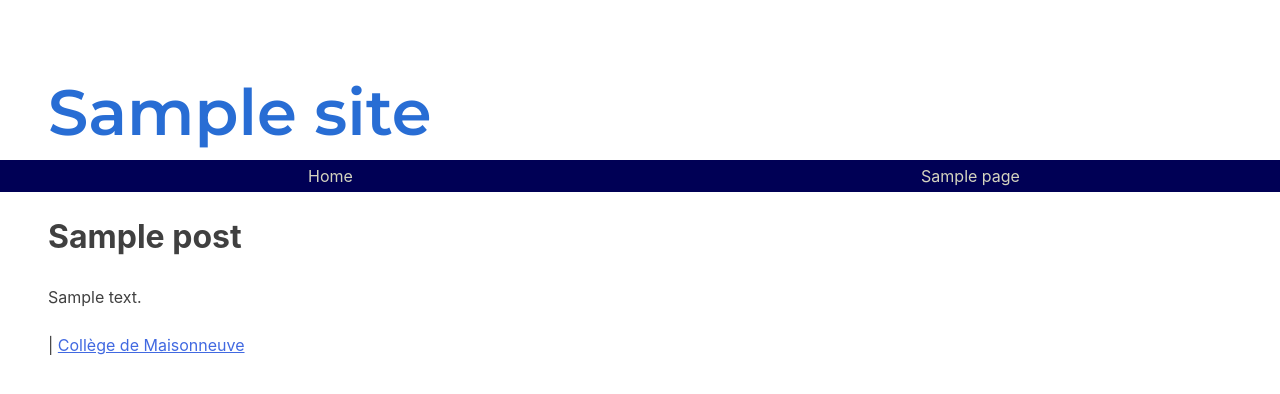
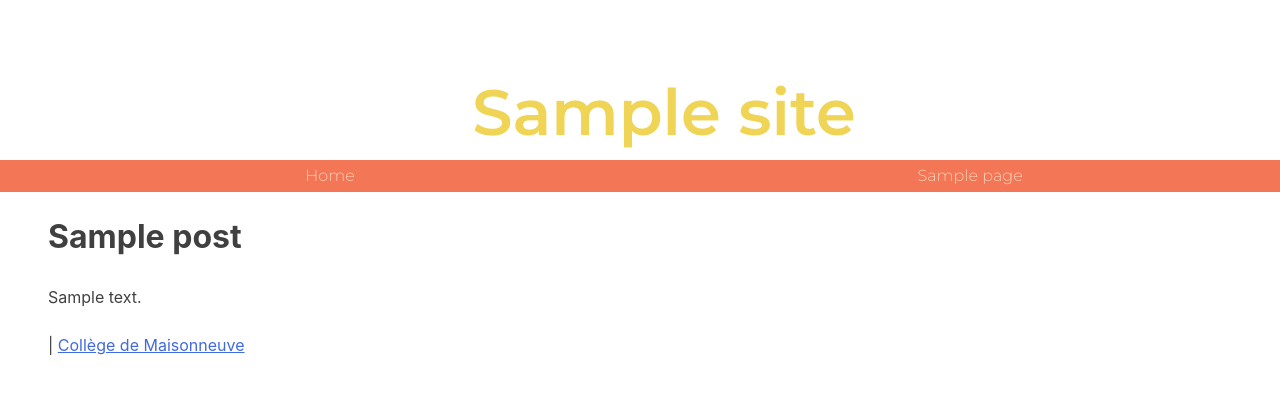
Before and after one commit to tamylaemy/labo-5, a WordPress theme: template themes/theme-4w4/theme-4w4/page.php in a window 1280 px wide. Shown: the top 394 px of the page. Run offline with PHP 8.4 and a stand-in for WordPress, Linux system fonts and the light colour scheme; the site name, menu and one post (Sample post) are stand-ins, and other content is empty; some libraries are stand-ins or nearby versions.

Commit message:
modification title + color + font-family

```diff
--- a/index.html
+++ b/index.html
@@ -5,7 +5,7 @@
 	<meta name="viewport" content="width=device-width, initial-scale=1">
 	<link rel="profile" href="https://gmpg.org/xfn/11">
 
-	<title>4W4 – Un site utilisant WordPress</title>
+	<title>4W4 - Exercice 1</title>
 <meta name="robots" content="noindex,nofollow">
 <link rel="dns-prefetch" href="http://fonts.googleapis.com/">
 <link rel="dns-prefetch" href="http://s.w.org/">
--- a/themes/theme-4w4/theme-4w4/sass/abstracts/variables/_colors.scss
+++ b/themes/theme-4w4/theme-4w4/sass/abstracts/variables/_colors.scss
@@ -13,13 +13,13 @@ $color__link-visited: #800080; //purple
 $color__link-hover: #191970; //midnightblue
 $color__text-main: #404040;
 
-$color__linkmenu: #d4d3bf;
+$color__linkmenu: #f8cfb4;
 $color__linkmenu-visited: #f3e7b2;
 $color__linkmenu-hover: #fbfbfb;
 
-$color__linktitle: #286dd4;
-$color__linktitle-visited: #d340e0;
-$color__linktitle-hover: #4fe7ad;
+$color__linktitle: #f0d456;
+$color__linktitle-visited: #e7594f;
+$color__linktitle-hover: #f0755D;
 
 $color__border-button: #ccc #ccc #bbb;
 $color__border-button-hover: #ccc #bbb #aaa;
--- a/themes/theme-4w4/theme-4w4/sass/components/navigation/_navigation.scss
+++ b/themes/theme-4w4/theme-4w4/sass/components/navigation/_navigation.scss
@@ -1,13 +1,14 @@
 .main-navigation {
 	display: block;
 	width: 100%;
+	font-family: $font_title;
 
 	ul {
 		display: none;
 		list-style: none;
 		margin: 0;
 		padding-left: 0;
-		background-color: #005;
+		background-color: rgb(243, 118, 87);
 		position: absolute;
 		width: 100%;
 
@@ -25,7 +26,6 @@
 			}
 
 			li {
-
 				&:hover > ul,
 				&.focus > ul {
 					display: block;
--- a/themes/theme-4w4/theme-4w4/sass/local/_accueil.scss
+++ b/themes/theme-4w4/theme-4w4/sass/local/_accueil.scss
@@ -16,10 +16,9 @@ body.home::after {
     bottom: 0;
     left: 0;
     right: 0;
-
     z-index: -1;
-    clip-path: polygon(50% 0%, 100% 50%, 50% 100%, 0% 50%);
-    background-color: #fff;
+    clip-path: polygon(20% 0%, 0% 20%, 30% 50%, 0% 80%, 20% 100%, 50% 70%, 80% 100%, 100% 80%, 70% 50%, 100% 20%, 80% 0%, 50% 30%);
+    background-color: rgb(250, 231, 170);
         /* @include media-desktop {
             clip-path: polygon(89% 0, 100% 0, 100% 100%, 64% 100%);
         } */
@@ -30,6 +29,9 @@ body.home::after {
 } */
 
 .site-title {
+    display: flex;
+    justify-content: center;
+    align-items: center;
     font-family: $font_title;;
     font-size: clamp(2rem, #{"-0.875rem + 8.333vw"}, 4rem);
     font-weight: bold;
@@ -39,7 +41,9 @@ body.home::after {
     }
 }
 
-site-description {
+.site-description {
+    display: flex;
+    justify-content: center;
     font-family: $font_title;
     font-size: clamp(.8rem, #{"-0.875rem + 8.333vw"}, 1.5rem);
     font-weight: normal;
--- a/themes/theme-4w4/theme-4w4/sass/style.scss
+++ b/themes/theme-4w4/theme-4w4/sass/style.scss
@@ -47,6 +47,9 @@ Nicolas Gallagher and Jonathan Neal https://necolas.github.io/normalize.css/
 # Utilities
 	- Accessibility
 	- Alignments
+#Local
+	- Accueil
+	- Carrousel
 
 --------------------------------------------------------------*/
 
--- a/themes/theme-4w4/theme-4w4/style.css
+++ b/themes/theme-4w4/theme-4w4/style.css
@@ -46,6 +46,9 @@ Nicolas Gallagher and Jonathan Neal https://necolas.github.io/normalize.css/
 # Utilities
 	- Accessibility
 	- Alignments
+#Local
+	- Accueil
+	- Carrousel
 
 --------------------------------------------------------------*/
 /*--------------------------------------------------------------
@@ -538,7 +541,7 @@ a:hover, a:active {
 }
 
 .main-navigation a {
-  color: #d4d3bf;
+  color: #f8cfb4;
   margin-left: 3rem;
 }
 
@@ -559,15 +562,15 @@ a:hover, a:active {
 }
 
 .site-title a {
-  color: #286dd4;
+  color: #f0d456;
 }
 
 .site-title a:visited {
-  color: #d340e0;
+  color: #e7594f;
 }
 
 .site-title a:hover, .site-title a:focus, .site-title a:active {
-  color: #4fe7ad;
+  color: #f0755D;
 }
 
 .site-title a:focus {
@@ -697,6 +700,7 @@ body {
 .main-navigation {
   display: block;
   width: 100%;
+  font-family: "Montserrat", sans-serif;
 }
 
 .main-navigation ul {
@@ -704,7 +708,7 @@ body {
   list-style: none;
   margin: 0;
   padding-left: 0;
-  background-color: #005;
+  background-color: #f37657;
   position: absolute;
   width: 100%;
 }
@@ -1061,8 +1065,8 @@ body.home::after {
   left: 0;
   right: 0;
   z-index: -1;
-  clip-path: polygon(50% 0%, 100% 50%, 50% 100%, 0% 50%);
-  background-color: #fff;
+  clip-path: polygon(20% 0%, 0% 20%, 30% 50%, 0% 80%, 20% 100%, 50% 70%, 80% 100%, 100% 80%, 70% 50%, 100% 20%, 80% 0%, 50% 30%);
+  background-color: #fae7aa;
   /* @include media-desktop {
             clip-path: polygon(89% 0, 100% 0, 100% 100%, 64% 100%);
         } */
@@ -1072,6 +1076,9 @@ body.home::after {
     margin: 0 2rem 0 2rem;
 } */
 .site-title {
+  display: flex;
+  justify-content: center;
+  align-items: center;
   font-family: "Montserrat", sans-serif;
   font-size: clamp(2rem, -0.875rem + 8.333vw, 4rem);
   font-weight: bold;
@@ -1082,7 +1089,9 @@ body.home::after {
   text-decoration: none;
 }
 
-site-description {
+.site-description {
+  display: flex;
+  justify-content: center;
   font-family: "Montserrat", sans-serif;
   font-size: clamp(0.8rem, -0.875rem + 8.333vw, 1.5rem);
   font-weight: normal;
```
Also changed, not shown: 1 other file.
